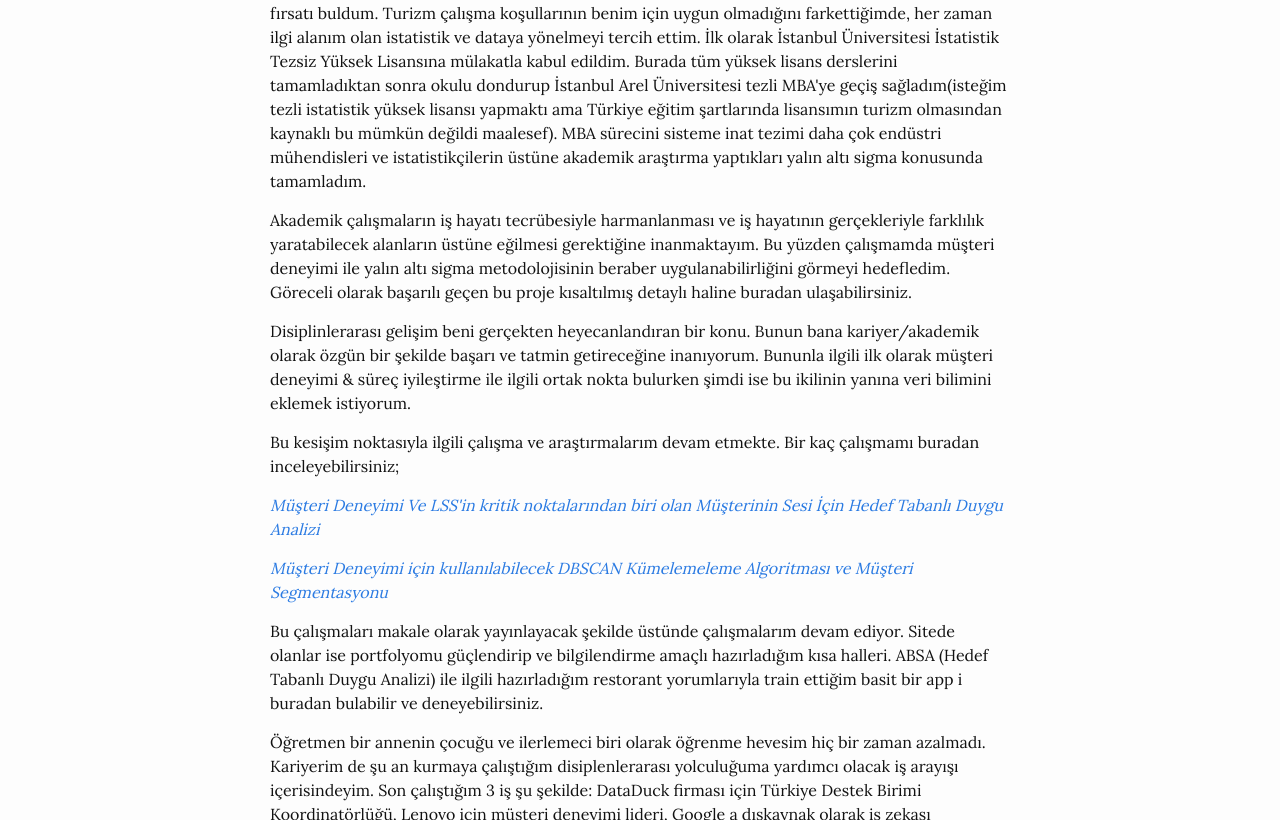
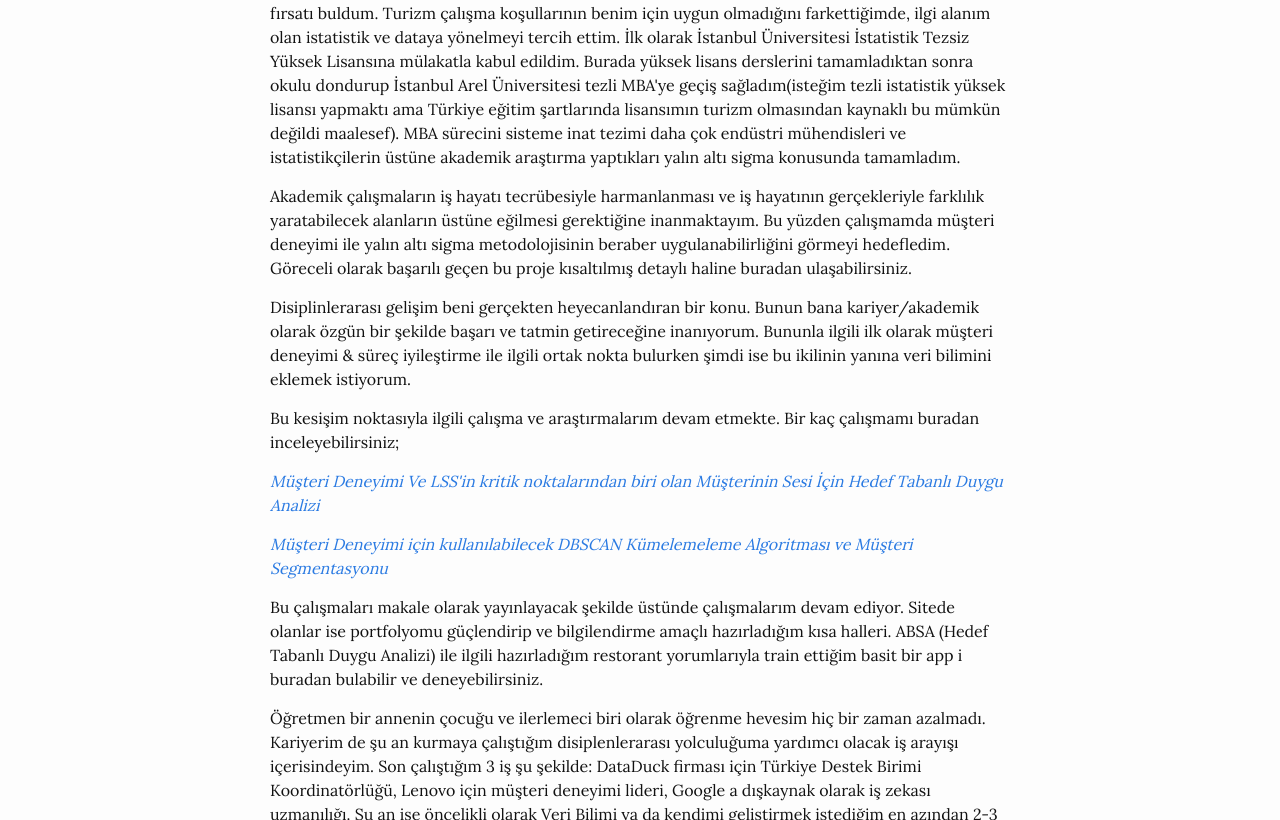
Before and after one commit to EmreToktay/EmreToktay.github.io, a plain HTML site: page index.html in a window 1280 px wide. Shown: the part 280-1100 px from the top of the page. Drawn offline with nearby package versions, Linux system fonts and the light colour scheme; a script that the page names is missing.

Commit message:
Update index.html

```diff
--- a/index.html
+++ b/index.html
@@ -138,8 +138,8 @@
   <a href="https://memretoktay.net/cv/Resume%20&%20CV.html">buraya</a> alabilirim sizi.</p>
 
 <p>İş hayatında turizmden, iş zekası uzmanlığına kadar farklı alanlarda çalışma fırsatı buldum. Turizm çalışma koşullarının benim için uygun olmadığını farkettiğimde,
-her zaman ilgi alanım olan istatistik ve dataya yönelmeyi tercih ettim. İlk olarak İstanbul Üniversitesi İstatistik Tezsiz Yüksek Lisansına mülakatla kabul edildim.
-Burada tüm yüksek lisans derslerini tamamladıktan sonra okulu dondurup İstanbul Arel Üniversitesi tezli MBA'ye geçiş sağladım(isteğim tezli istatistik yüksek lisansı yapmaktı ama
+ilgi alanım olan istatistik ve dataya yönelmeyi tercih ettim. İlk olarak İstanbul Üniversitesi İstatistik Tezsiz Yüksek Lisansına mülakatla kabul edildim.
+Burada yüksek lisans derslerini tamamladıktan sonra okulu dondurup İstanbul Arel Üniversitesi tezli MBA'ye geçiş sağladım(isteğim tezli istatistik yüksek lisansı yapmaktı ama
 Türkiye eğitim şartlarında lisansımın turizm olmasından kaynaklı bu mümkün değildi maalesef).
 MBA sürecini sisteme inat tezimi daha çok endüstri mühendisleri ve istatistikçilerin üstüne akademik araştırma yaptıkları yalın altı sigma konusunda tamamladım.</p>
 
```
